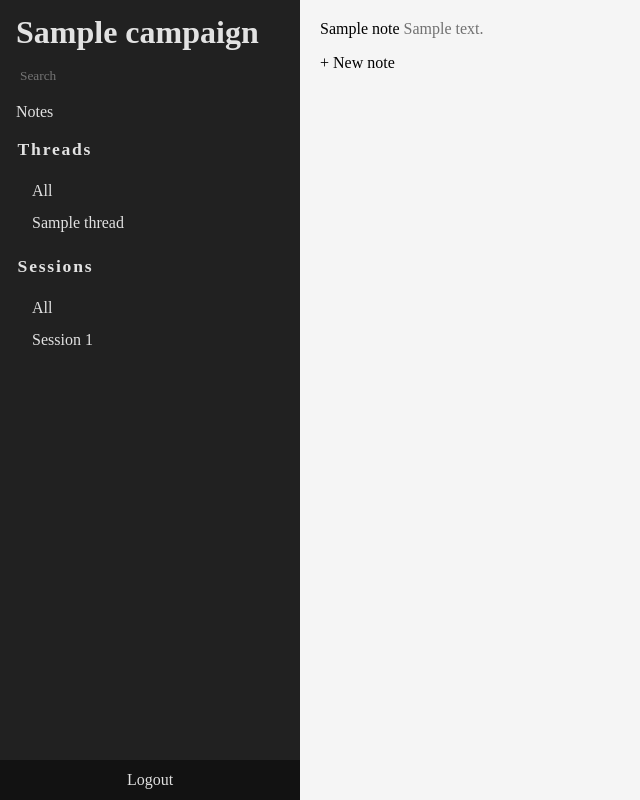
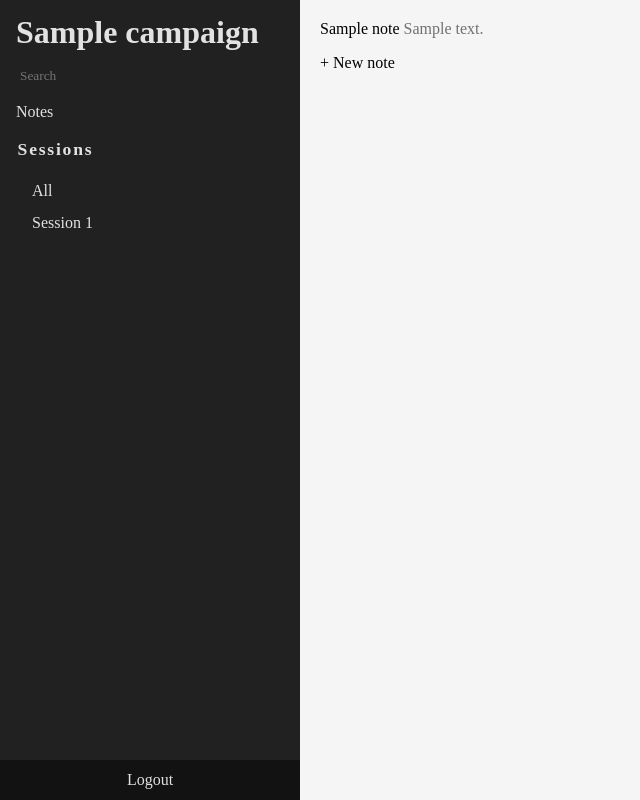
Before and after one commit to sulami/loom, a Django app: template campaigns/templates/notes.html in a window 1280 px wide. Shown: the whole page, without its empty margins (0-640 px from the left). Run offline with Django 3.2, Linux system fonts and the light colour scheme; tables that the repository leaves empty hold one stand-in row (values such as "Sample post"); the template is opened without the code that fills it: values that come from a table or form of the project are taken from there, most other values are stand-ins (such as "Sample title", 1, 10 or a date in 2020); parts of the project's set-up code (start-up, migrations or seed data) failed here and were passed over; some libraries are stand-ins or nearby versions.

Commit message:
remove threads from sidebar

```diff
--- a/campaigns/templates/ingame.html
+++ b/campaigns/templates/ingame.html
@@ -31,15 +31,6 @@ $(document).ready(function() {
     <input type='text' id='search' placeholder='Search' />
     <a  class='link' href='/{{ campaign.pk }}/notes/'>Notes</a>
     <div id='menu'>
-        <h2>Threads</h2>
-            <li{% if not selected_thread %}
-                id='selected'
-            {% endif %}><a href="{% url 'campaigns:campaign' campaign.pk %}{% if selected_session %}?session={{ selected_session }}{% endif %}">All</a></li>
-            {% for thread in threads %}
-                <li{% if selected_thread == thread.pk %}
-                    id='selected'
-                {% endif %}><a href="{% url 'campaigns:campaign' campaign.pk %}?thread={{ thread.pk }}{% if selected_session %}&session={{ selected_session }}{% endif %}">{{ thread.name }}</a></li>
-            {% endfor %}
         <h2>Sessions</h2>
         <li {% if not selected_session %}
             id='selected'
```
Lines whose indentation alone changed are shown as unchanged.
